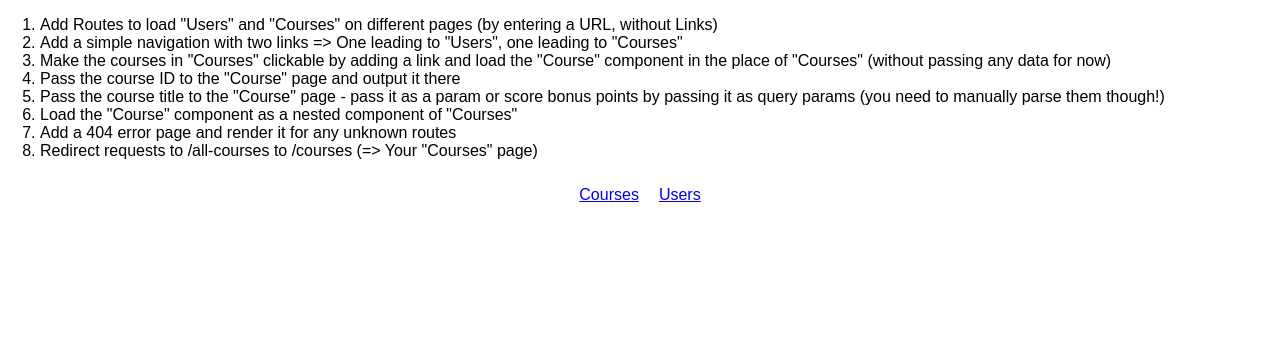
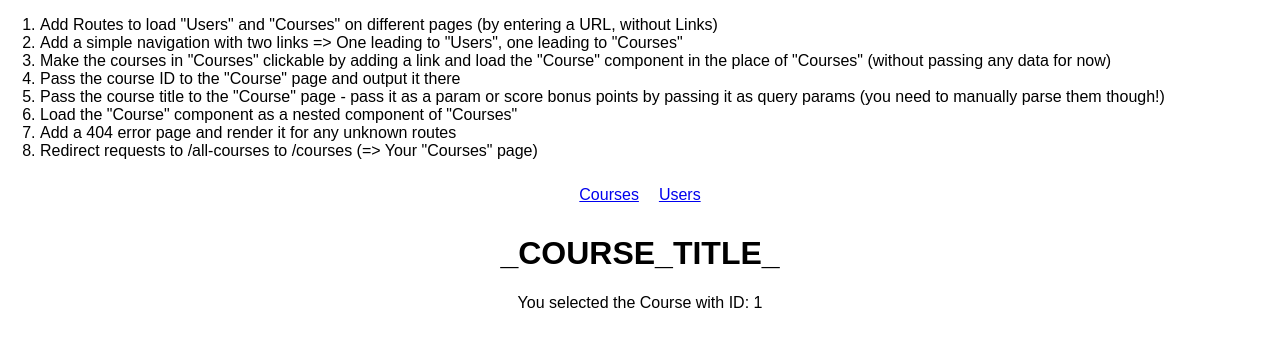
Before and after one commit to joanms/react-routing-assignment, a React (Create React App) app: page /courses/1 in a window 1280 px wide. Shown: the top 346 px of the page. Built offline with nearby package versions, Linux system fonts and the light colour scheme.

Commit message:
Pass the course ID to the Course page and output it there

```diff
--- a/src/App.js
+++ b/src/App.js
@@ -32,7 +32,7 @@
         {/* Can also use Switch for the following, but the first path should be last in that case */}
         <Route path="/courses" exact component={Courses} />
         <Route path="/users" component={Users} />
-        <Route path="/courses/course" component={Course} />
+        <Route path="/courses/:courseId" component={Course} />
       </div>
     );
   }
--- a/src/containers/Course/Course.js
+++ b/src/containers/Course/Course.js
@@ -5,7 +5,7 @@
         return (
             <div>
                 <h1>_COURSE_TITLE_</h1>
-                <p>You selected the Course with ID: _ID_</p>
+                <p>You selected the Course with ID: {this.props.match.params.courseId}</p>
             </div>
         );
     }
--- a/src/containers/Courses/Courses.js
+++ b/src/containers/Courses/Courses.js
@@ -20,7 +20,7 @@
                     {
                         this.state.courses.map( course => {
                             return (
-                                <Link key={course.id} to="courses/course">
+                                <Link key={course.id} to={this.props.match.url + '/' + course.id}>
                                     <article className="Course" key={course.id}>{course.title}</article>
                                 </Link>
                             );
```
